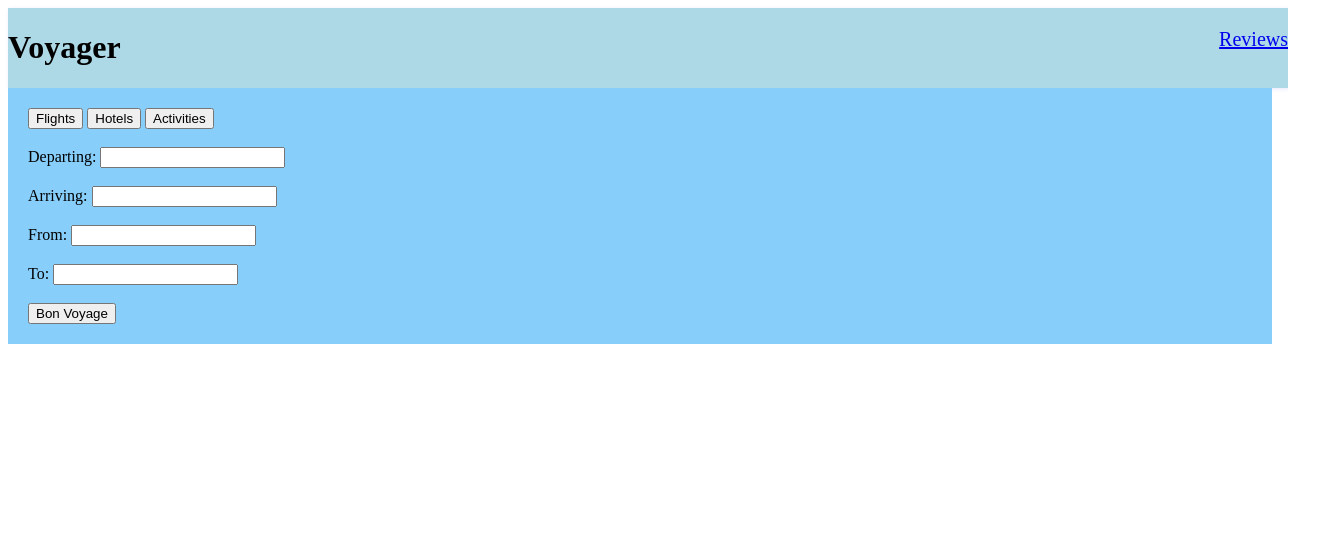
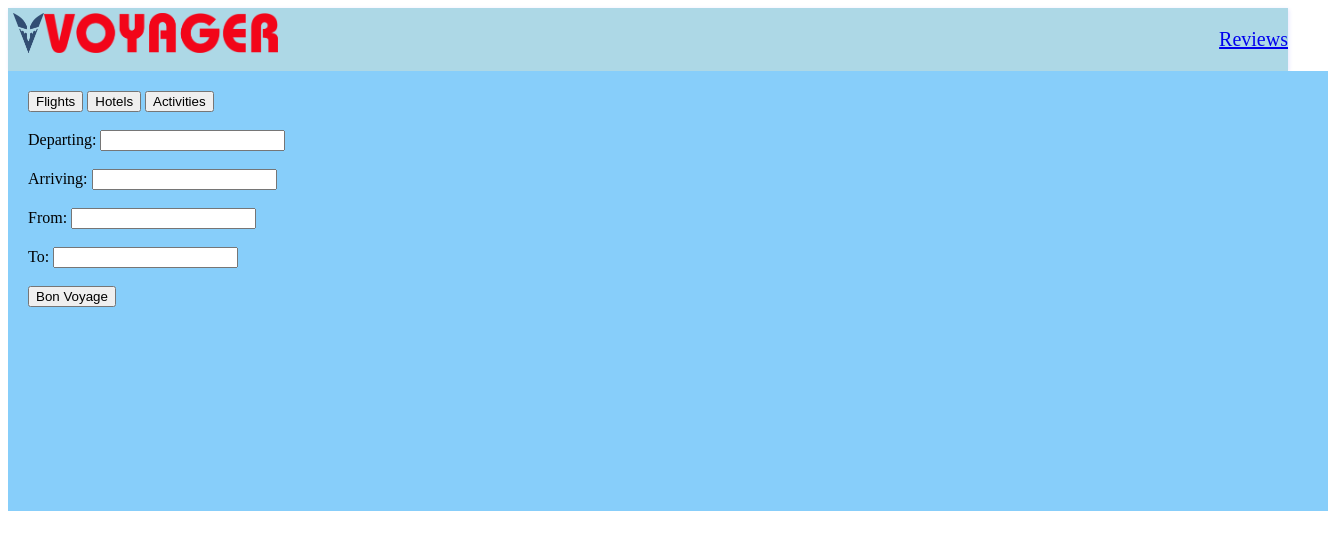
Before and after one commit to ssratti/IronTravel, a plain HTML site: page index.html in a window 1280 px wide. Shown: the whole page, 1328 px wide, since content can reach past the window. Drawn offline with Linux system fonts and the light colour scheme.

Commit message:
header images

```diff
--- a/index.css
+++ b/index.css
@@ -1,7 +1,6 @@
 .header {
     box-shadow: 1px 1px 4px 0 rgba(5, 10, 255, 0.1);
     top:0;
-
     width: 100vw;
     z-index: 3;
     background-color:lightblue;
@@ -15,6 +14,8 @@
 .Top {
 background-color: lightskyblue;
 padding: 20px;
+width: 100vw;
+height: 50vh
 }
 .header ul {
     padding: 0;
@@ -22,3 +23,11 @@ padding: 20px;
     overflow: hidden;
     font-size: 20px;
   }
+
+.headerImgs{
+   display: flex;
+   flex-direction: row;
+   height:5vh;
+   margin: 5px
+
+}
--- a/index.html
+++ b/index.html
@@ -11,7 +11,11 @@
 
 <body>
     <header class="header">
-        <h1>Voyager</h1>
+
+        <div class="headerImgs">
+            <img src="images/VOYAGERlogo.png">
+            <img src="images/VOYAGER_TEXT.png">
+        </div>
 
 
         <label class="menu-icon" for="menu-btn"><span class="navicon"></span></label>
```
Also changed, not shown: reviews.html (added, +16 -0 lines), reviews.css (added).
